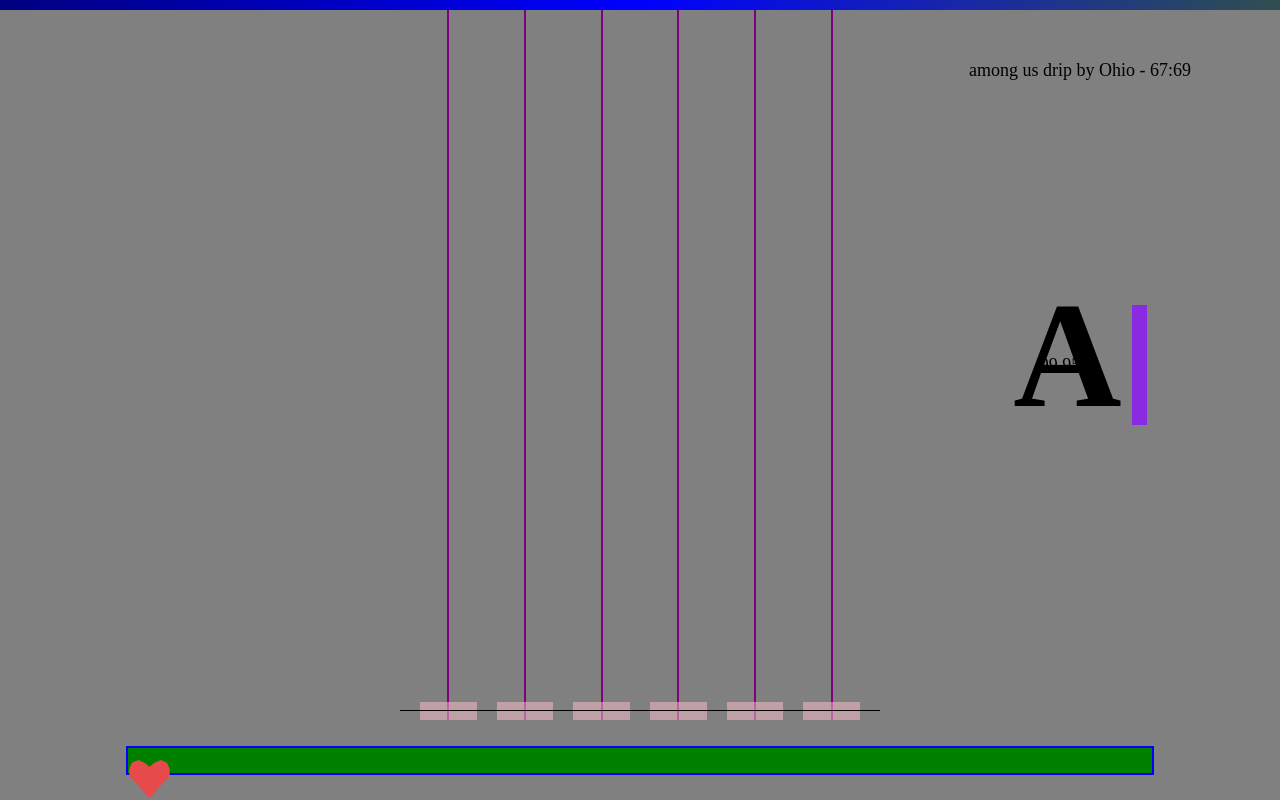
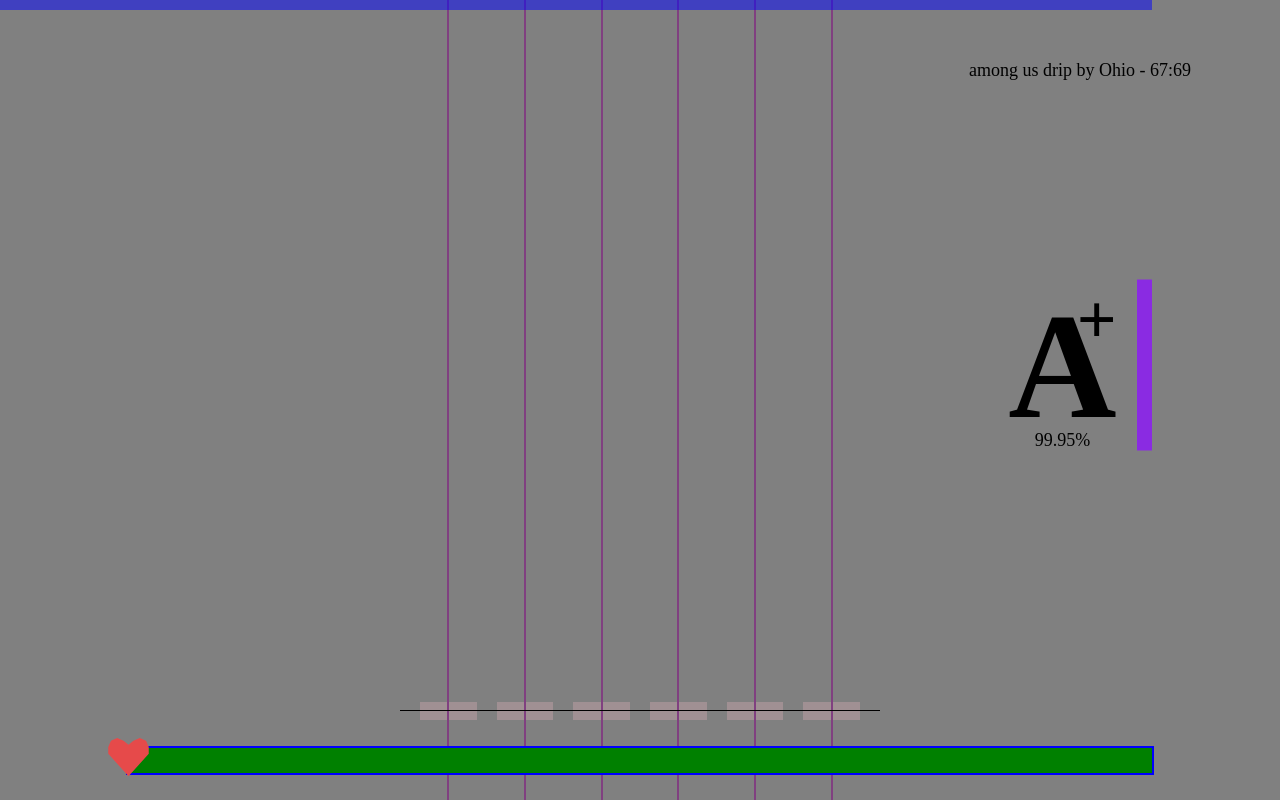
Before and after one commit to mariaminkova13/rhythm, a plain HTML site: page index.html in a window 1280 px wide. Drawn offline with Linux system fonts and the light colour scheme.

Commit message:
started adding js, more formatting fixes

```diff
--- a/index.html
+++ b/index.html
@@ -1,8 +1,9 @@
 <html>
   <head>
-    <link rel="stylesheet" href="style.css">
-    <link rel="stylesheet" href="pretty.css">
+    <link rel="stylesheet" href="style.css" />
+    <link rel="stylesheet" href="pretty.css" />
     <title>Rhythm Game</title>
+    <meta name="author" content="sadgrl_07" />
   </head>
 
   <body>
@@ -11,21 +12,19 @@
       <sidecolumn></sidecolumn>
       <notecontainer>
         <gutter>
-            <tick></tick>
-            <tick></tick>
-            <tick></tick>
-            <tick></tick>
-            <tick></tick>
-            <tick></tick>
+          <tick><track id="lane1" /></tick>
+          <tick><track id="lane2" /></tick>
+          <tick><track id="lane3" /></tick>
+          <tick><track id="lane4" /></tick>
+          <tick><track id="lane5" /></tick>
+          <tick><track id="lane6" /></tick>
         </gutter>
         <hitline></hitline>
       </notecontainer>
       <sidecolumn style="padding-top: var(--barwidth)">
-        <songname>
-            among us drip by Ohio - 67:69
-        </songname>
-        <div id="infobox";>
-            <div style="display: flex; align-items: center; flex-direction: column">
+        <songname> among us drip by Ohio - 67:69 </songname>
+        <div id="infobox" ;>
+          <div id="scorebox">
             <lettergrade>A</lettergrade>
             <accuracy>99.95%</accuracy>
           </div>
@@ -38,3 +37,5 @@
     </overlay>
   </body>
 </html>
+
+<script src="song.js"></script>
--- a/pretty.css
+++ b/pretty.css
@@ -2,22 +2,21 @@
     --pulsespeed: 0.5s;
 }
 
-songprogress {
-    top: 0;
-    left: 0;
-    width: 100%;
-    height: var(--barwidth);
-    background: linear-gradient(90deg,
-        navy,
-        blue,
-        darkslategrey);
-    position: fixed;
-    z-index: 999;
-    animation: progressglow
+tick {
+    opacity: 0.5;
+    transition: opacity 0.1s ease, background-color 0.1s ease;
 }
 
-@keyframes progressglow {
+tick[aria-pressed="true"] {
+    opacity: 0.9;
+    background-color: brown;
+}
 
+songprogress {
+    width: 90%;
+    height: var(--barwidth);
+    opacity: 0.5;
+    z-index: 999;
 }
 
 hpbar::after {
@@ -25,14 +24,18 @@ hpbar::after {
 }
 
 @keyframes pulse {
-    0%, 100% {
+
+    0%,
+    100% {
         transform: scale(1);
         filter: brightness(0.9);
     }
+
     10% {
         transform: scale(1.15);
         filter: brightness(1.4);
     }
+
     25% {
         filter: brightness(1)
     }
--- a/song.js
+++ b/song.js
@@ -1 +1,32 @@
 // triple press space in quick succession to pause song
+
+const note = document.createElement("note");
+const lane1 = document.getElementById("lane1")
+lane1.appendChild(note);
+
+// Move the note down the track
+let position = -50;
+const speed = 5; // pixels per frame
+const fallInterval = setInterval(() => {
+    position += speed;
+    note.style.top = position + "px";
+
+    // Delete the note when it goes offscreen
+    if (position > window.innerHeight) {
+        note.remove();
+        clearInterval(fallInterval);
+    }
+}, 1000 / 60); // 60 FPS
+
+
+// Event listener for lane1
+document.addEventListener("keydown", (event) => {
+    if (event.key === "1" || event.key === "s" || event.key === "S") {
+        lane1.parentElement.setAttribute("aria-pressed", "true");
+
+        // Set back to false after 500ms
+        setTimeout(() => {
+            lane1.parentElement.setAttribute("aria-pressed", "false");
+        }, 100);
+    }
+});
--- a/style.css
+++ b/style.css
@@ -13,7 +13,19 @@ body {
     text-align: justify;
     margin: 0;
     font-size: 18px;
-    font: monospaced;
+    font-family: 'Times New Roman', monospace;
+    overflow: hidden;
+}
+
+note {
+    display: block;
+    aspect-ratio: 1 / 1;
+    border-radius: 50%;
+    background-color: wheat;
+    height: var(--tickheight);
+    position: absolute;
+    left: 50%;
+    transform: translateX(-50%);
 }
 
 column {
@@ -36,16 +48,26 @@ sidecolumn {
 lettergrade {
     font-size: 150;
     font-weight: bold;
-    line-height: 0;
+    width: fit-content;
+    height: 150px;
+    position: relative;
+}
+
+lettergrade::after {
+    font-size: 70px;
+    content: '+';
+    position: absolute;
+    top: 0;
+    right: 0;
 }
 
 scorebar {
     display: block;
-    height: 120px;
+    height: calc(150px + 1lh);
     width: calc(var(--barwidth)*1.5);
     background-color: blueviolet;
-    margin-left: 10px;
-    top: 50%;
+    margin-left: 20px;
+    bottom: 0;
 }
 
 songname {
@@ -60,11 +82,19 @@ songname {
     transform: translateY(-50%);
     display: flex;
     align-items: center;
+    height: fit-content;
+}
+
+#scorebox {
+    display: flex;
+    align-items: center;
+    flex-direction: column
 }
 
 accuracy {
     display: block;
     text-align: center;
+    height: 1lh;
 }
 
 notecontainer {
@@ -102,11 +132,11 @@ tick {
     position: relative;
 }
 
-tick::after {
+track {
     content: '';
     position: absolute;
     left: 50%;
-    transform: translateX(-50%);
+    transform: translateX(-50%) translateY(var(--bottompadding));
     bottom: 0;
     width: 2px;
     height: 100vh;
@@ -117,7 +147,6 @@ tick::after {
 songprogress {
     top: 0;
     left: 0;
-    width: 100%;
     height: var(--barwidth);
     background-color: blue;
     position: fixed;
@@ -128,7 +157,7 @@ overlay {
     width: 100%;
     height: var(--bottompadding);
     position: fixed;
-    backdrop-filter: blur(10px);
+    /* backdrop-filter: blur(2px); */
     display: flex;
     justify-content: center;
     align-items: center;
@@ -140,22 +169,20 @@ hpbar {
     border: 2px solid blue;
     width: 80%;
     position: relative;
+    display: flex;
 }
 
 hpbar::after {
     content: '';
     display: block;
     position: absolute;
-    left: -1px;
-    top: 50%;
-    transform: translate(-50%, -50%);
     aspect-ratio: 1 / 1;
     height: var(--heartsize);
+    left: calc(var(--heartsize) / -2);
+    top: calc(calc(calc(var(--heartsize) - var(--hpwidth)) / 2) * -1);
     background: #FF5252;
-    clip-path: polygon(
-        50% 15%,
-        61% 6%, 75% 0%, 89% 6%, 95% 20%,
-        95% 35%, 50% 85%,
-        5% 35%, 5% 20%, 11% 6%, 25% 0%, 39% 6%
-    );
+    clip-path: polygon(50% 15%,
+            61% 6%, 75% 0%, 89% 6%, 95% 20%,
+            95% 35%, 50% 85%,
+            5% 35%, 5% 20%, 11% 6%, 25% 0%, 39% 6%);
 }
```
Also changed, not shown: 1 other file. Lines whose indentation alone changed are shown as unchanged.
